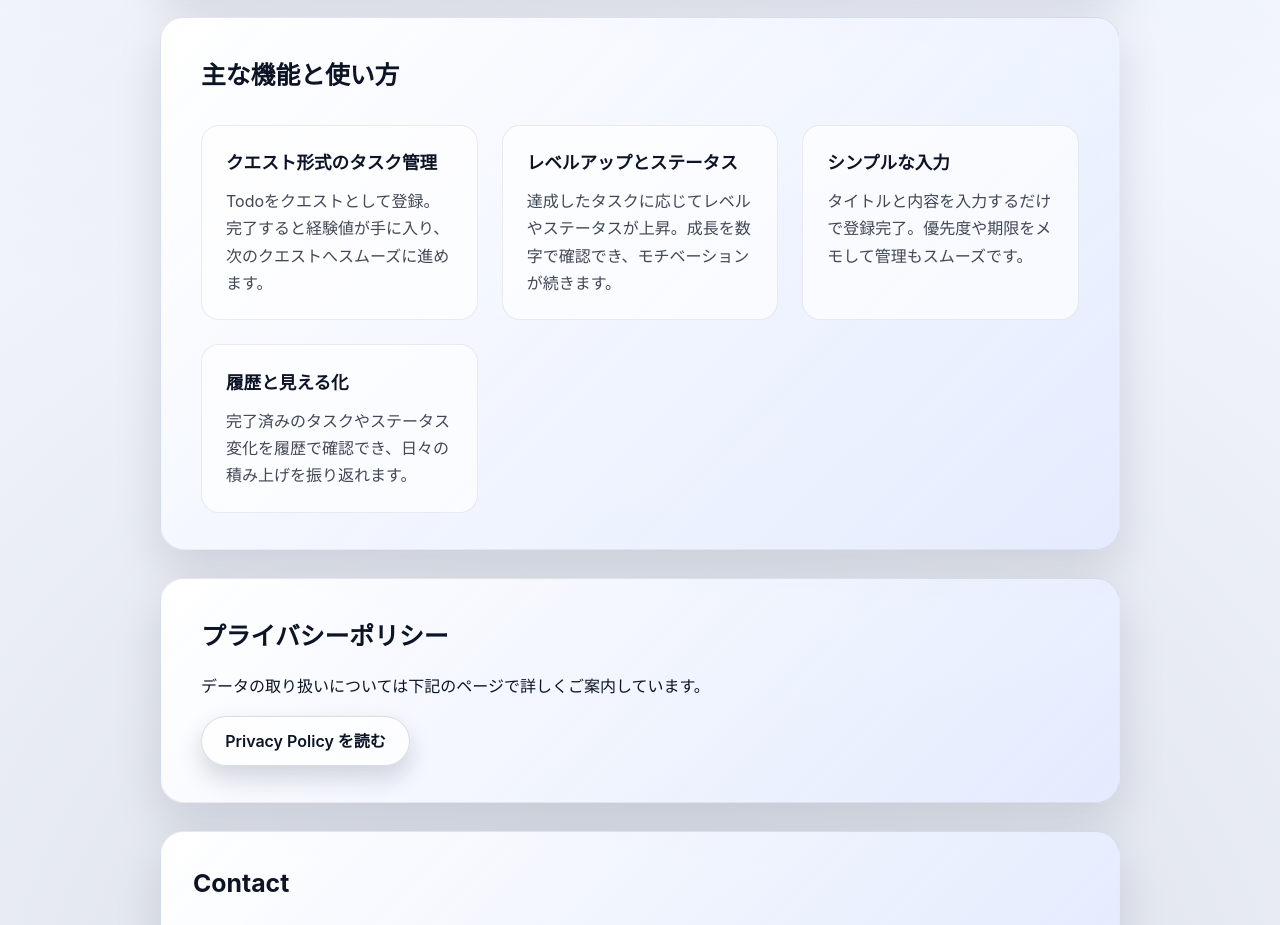
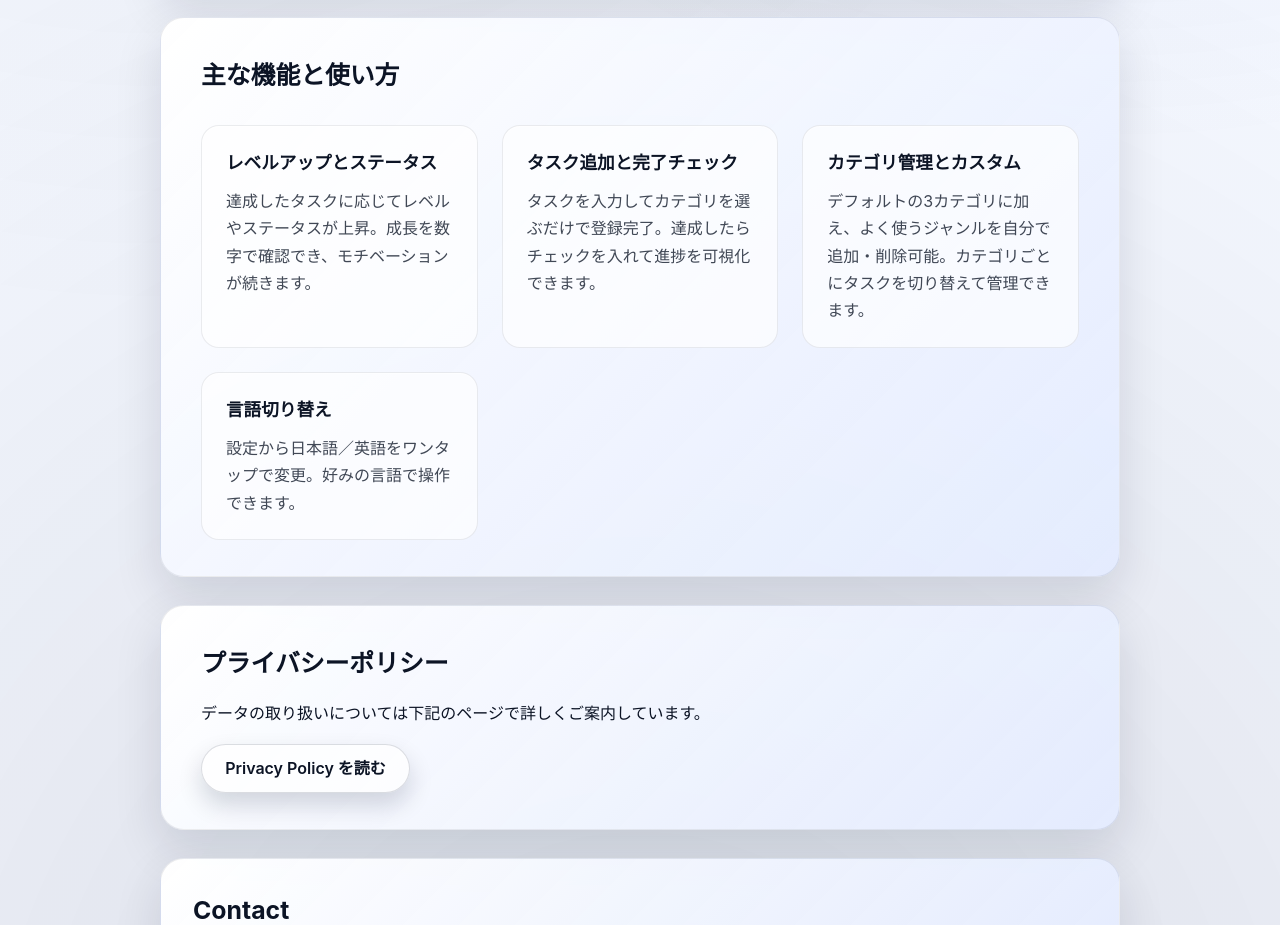
Before and after one commit to nishiki-7/noteapp-support, a plain HTML site: page gametodo/index.html in a window 1280 px wide. Shown: the part 1140-2065 px from the top of the page. Drawn offline with Linux system fonts and the light colour scheme; files whose address does not match are found by name.

Commit message:
主な機能と使い方の修正

```diff
--- a/gametodo/index.html
+++ b/gametodo/index.html
@@ -77,27 +77,27 @@
         <h2>主な機能と使い方</h2>
         <div class="feature-grid">
           <article class="feature">
-            <h3>クエスト形式のタスク管理</h3>
-            <p>
-              Todoをクエストとして登録。完了すると経験値が手に入り、次のクエストへスムーズに進めます。
-            </p>
-          </article>
-          <article class="feature">
             <h3>レベルアップとステータス</h3>
             <p>
               達成したタスクに応じてレベルやステータスが上昇。成長を数字で確認でき、モチベーションが続きます。
             </p>
           </article>
           <article class="feature">
-            <h3>シンプルな入力</h3>
+            <h3>タスク追加と完了チェック</h3>
             <p>
-              タイトルと内容を入力するだけで登録完了。優先度や期限をメモして管理もスムーズです。
+              タスクを入力してカテゴリを選ぶだけで登録完了。達成したらチェックを入れて進捗を可視化できます。
             </p>
           </article>
           <article class="feature">
-            <h3>履歴と見える化</h3>
+            <h3>カテゴリ管理とカスタム</h3>
             <p>
-              完了済みのタスクやステータス変化を履歴で確認でき、日々の積み上げを振り返れます。
+              デフォルトの3カテゴリに加え、よく使うジャンルを自分で追加・削除可能。カテゴリごとにタスクを切り替えて管理できます。
+            </p>
+          </article>
+          <article class="feature">
+            <h3>言語切り替え</h3>
+            <p>
+              設定から日本語／英語をワンタップで変更。好みの言語で操作できます。
             </p>
           </article>
         </div>
```
